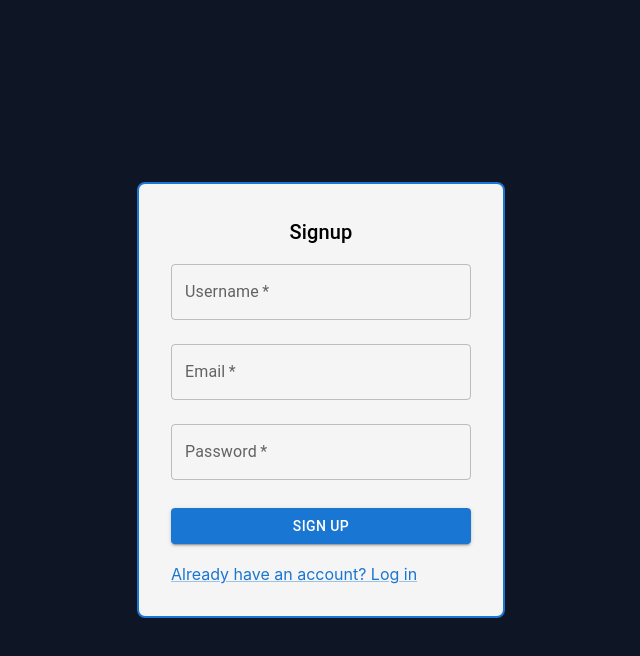
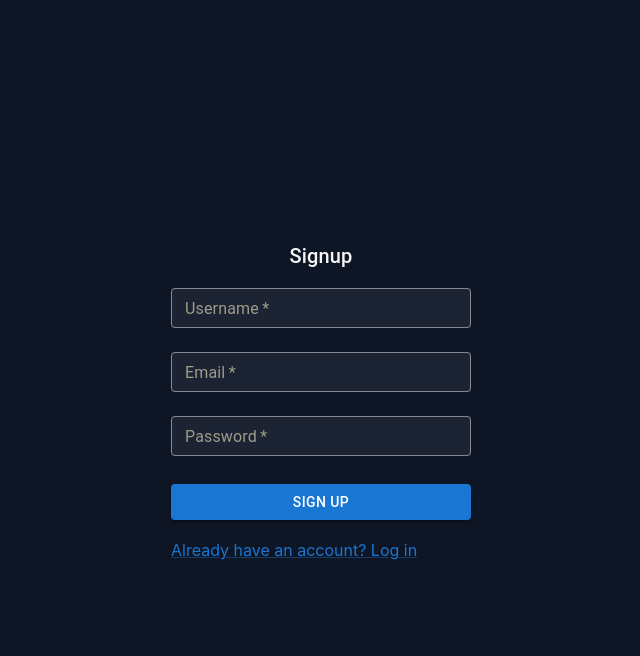
Before and after one commit to Kshitiz1403/Collaborative-IDE, a React (Create React App) app in the folder client/: page /auth in a window 1280 px wide. Both pictures are taken after a click on the link "Dont have an account? Sign up". Shown: the top 656 px of the page, without its empty margins (319-959 px from the left). Built offline with nearby package versions, Linux system fonts and the light colour scheme.

Commit message:
fix🐛: replace auth from navigation stack

```diff
--- /dev/null
+++ b/client/src/Pages/Auth.css
@@ -0,0 +1,3 @@
+.MuiOutlinedInput-root .MuiOutlinedInput-notchedOutline {
+  border-color: #858c94 !important;
+}
--- a/client/src/Pages/Auth.js
+++ b/client/src/Pages/Auth.js
@@ -10,6 +10,7 @@ import { API_URL } from '../App'
 import Snacker from '../Components/Snacker/Snacker'
 import { useLocation, useNavigate } from 'react-router-dom'
 import useAuth from '../utils/useAuth'
+import './Auth.css'
 
 const Auth = () => {
 
@@ -36,7 +37,7 @@ const Auth = () => {
         }).then(res => {
             localStorage.setItem("accessToken", res.data.accessToken)
             setIsAuthenticated(true)
-            navigate(state?.path || '/')
+            navigate(state?.path || '/', { replace: true })
         }).catch(err => {
             setErrorMsg(err.response.data.message)
             showErrorModal()
@@ -56,7 +57,7 @@ const Auth = () => {
             username, password, email
         }).then(res => {
             localStorage.setItem("accessToken", res.data.accessToken)
-            navigate(state?.path || '/')
+            navigate(state?.path || '/', { replace: true })
             setIsAuthenticated(true)
             console.log(res.data)
         }).catch(err => {
@@ -80,16 +81,16 @@ const Auth = () => {
                 sx={{
                     minWidth: 300,
                     minHeight: 300,
-                    backgroundColor: 'whitesmoke',
-                    borderColor: 'primary.main',
-                    borderWidth: 2,
-                    borderStyle: 'solid',
+                    // backgroundColor: 'whitesmoke',
+                    // borderColor: '#9e9c89',
+                    // borderWidth: 2,
+                    // borderStyle: 'solid',
                     display: 'flex',
                     flexDirection: 'column',
                     p: 4,
                     borderRadius: 2
                 }}>
-                <Typography variant='h6' style={{ textAlign: 'center' }}>
+                <Typography variant='h6' style={{ textAlign: 'center', color: 'whitesmoke' }}>
                     {isLoggingIn ? "Log In" : "Signup"}
                 </Typography>
                 <TextField
@@ -103,6 +104,14 @@ const Auth = () => {
                     value={username}
                     autoFocus
                     autoComplete='off'
+                    size='small'
+                    sx={{ backgroundColor: '#1c2333', }}
+
+                    inputProps={{ sx: { color: 'whitesmoke', overflow: 'hidden' } }}
+                    InputLabelProps={{
+                        style: { color: "#9e9c89", },
+                    }}
+                // style={{backgroundColor:'#1c2333', color:'whitesmoke', }}
                 />
                 {!isLoggingIn && <TextField
                     onChange={event => setEmail(event.target.value)}
@@ -112,7 +121,12 @@ const Auth = () => {
                     id="email"
                     label="Email"
                     name="email"
+                    size='small'
                     value={email}
+                    inputProps={{ sx: { color: 'whitesmoke', backgroundColor: '#1c2333' } }}
+                    InputLabelProps={{
+                        style: { color: "#9e9c89" },
+                    }}
                 />}
                 <TextField
                     onChange={event => setPassword(event.target.value)}
@@ -123,6 +137,12 @@ const Auth = () => {
                     label="Password"
                     name="password"
                     type="password"
+                    size='small'
+                    // style={{backgroundColor:'#1c2333'}}
+                    inputProps={{ sx: { color: 'whitesmoke', background: '#1c2333' } }}
+                    InputLabelProps={{
+                        style: { color: "#9e9c89" },
+                    }}
                 />
                 {isLoggingIn && <Button type="button" variant='contained' onClick={login} style={{ marginTop: 20, marginBottom: 20 }}>
                     Log In
```
